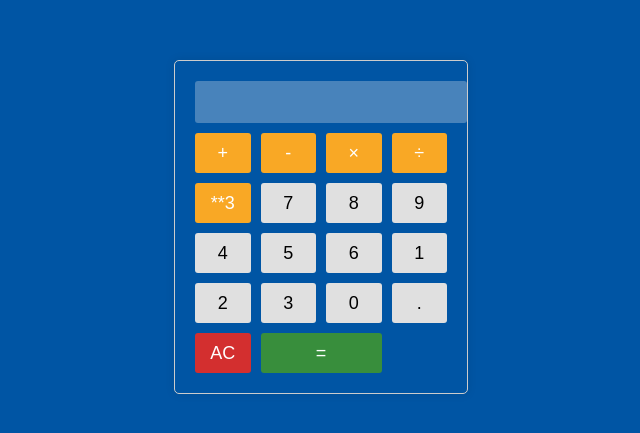
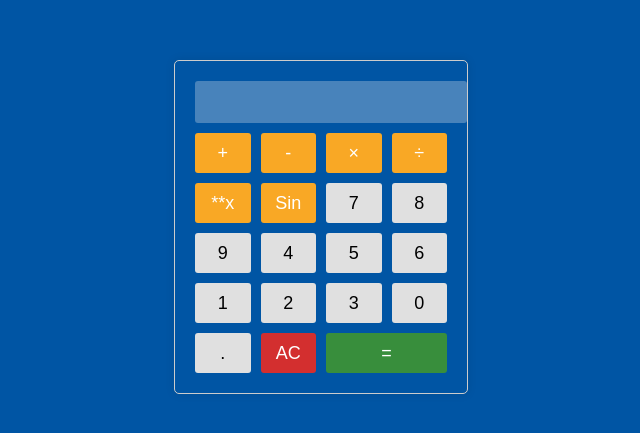
Before and after one commit to Starzz90/Webcalc., a plain HTML site: page index.html in a window 1280 px wide. Shown: the part 181-614 px from the top of the page, without its empty margins (319-959 px from the left). Drawn offline with Linux system fonts and the light colour scheme.

Commit message:
index.html

```diff
--- a/index.html
+++ b/index.html
@@ -14,7 +14,8 @@
             <button type="button" class="operator" value="-">-</button>
             <button type="button" class="operator" value="*">&times;</button>
             <button type="button" class="operator" value="/">&divide;</button>
-            <button type="button" class="operator" value="**2">**3</button>
+            <button type="button" class="operator" value="**2">**x</button>
+            <button type="button" class="operator" value="sin">Sin</button>
 
             <button type="button" value="7">7</button>
             <button type="button" value="8">8</button>
```
